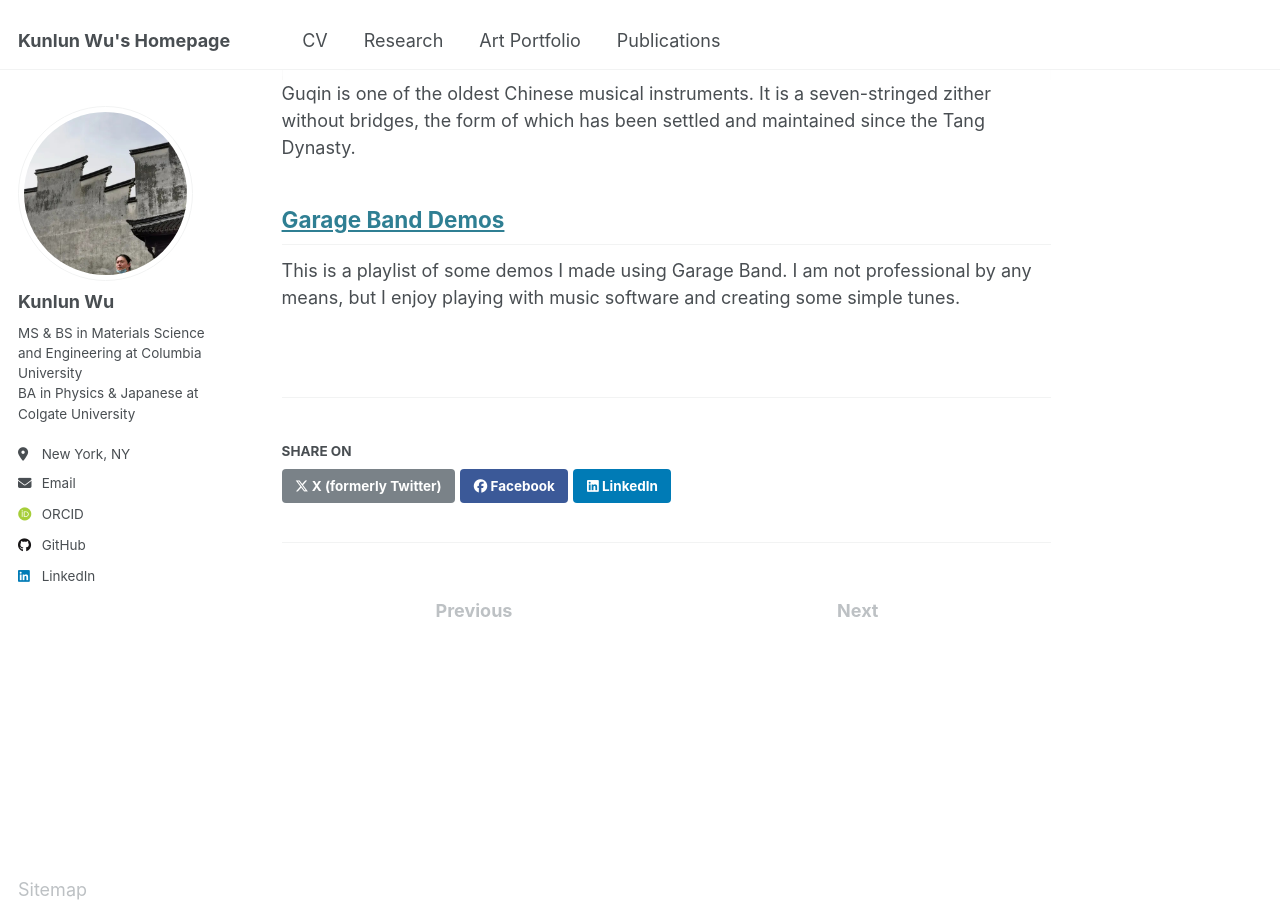
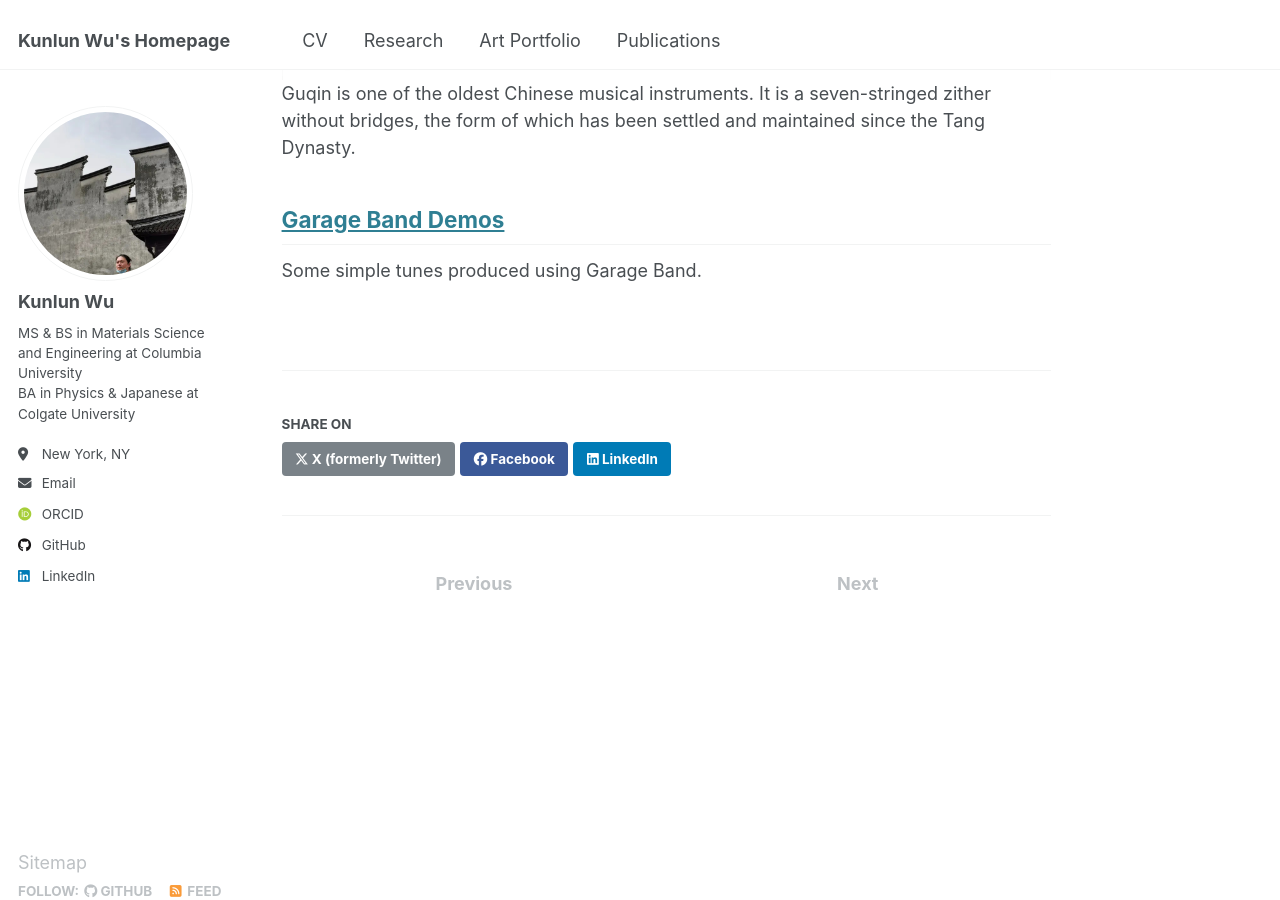
Before and after one commit to kunlun-wu/kunlun-wu.github.io, a Jekyll site: the page built from _portfolio/protfolio-4.md, in a window 1280 px wide and 900 px high, scrolled down 698 px. Built offline with Jekyll 4.4.1, drawn with Linux system fonts in a browser that asks for light colours; some web fonts are replaced.

Commit message:
updated art portfolio - music

```diff
--- a/_portfolio/protfolio-4.md
+++ b/_portfolio/protfolio-4.md
@@ -11,4 +11,4 @@
 
 <a href="https://www.youtube.com/playlist?list=PL6xlKDYX7uzdsPRcp0RmjAQHohdel_ypQ" target="_blank">Garage Band Demos</a>
 ---
-This is a playlist of some demos I made using Garage Band. I am not professional by any means, but I enjoy playing with music software and creating some simple tunes.
+Some simple tunes produced using Garage Band.
```
